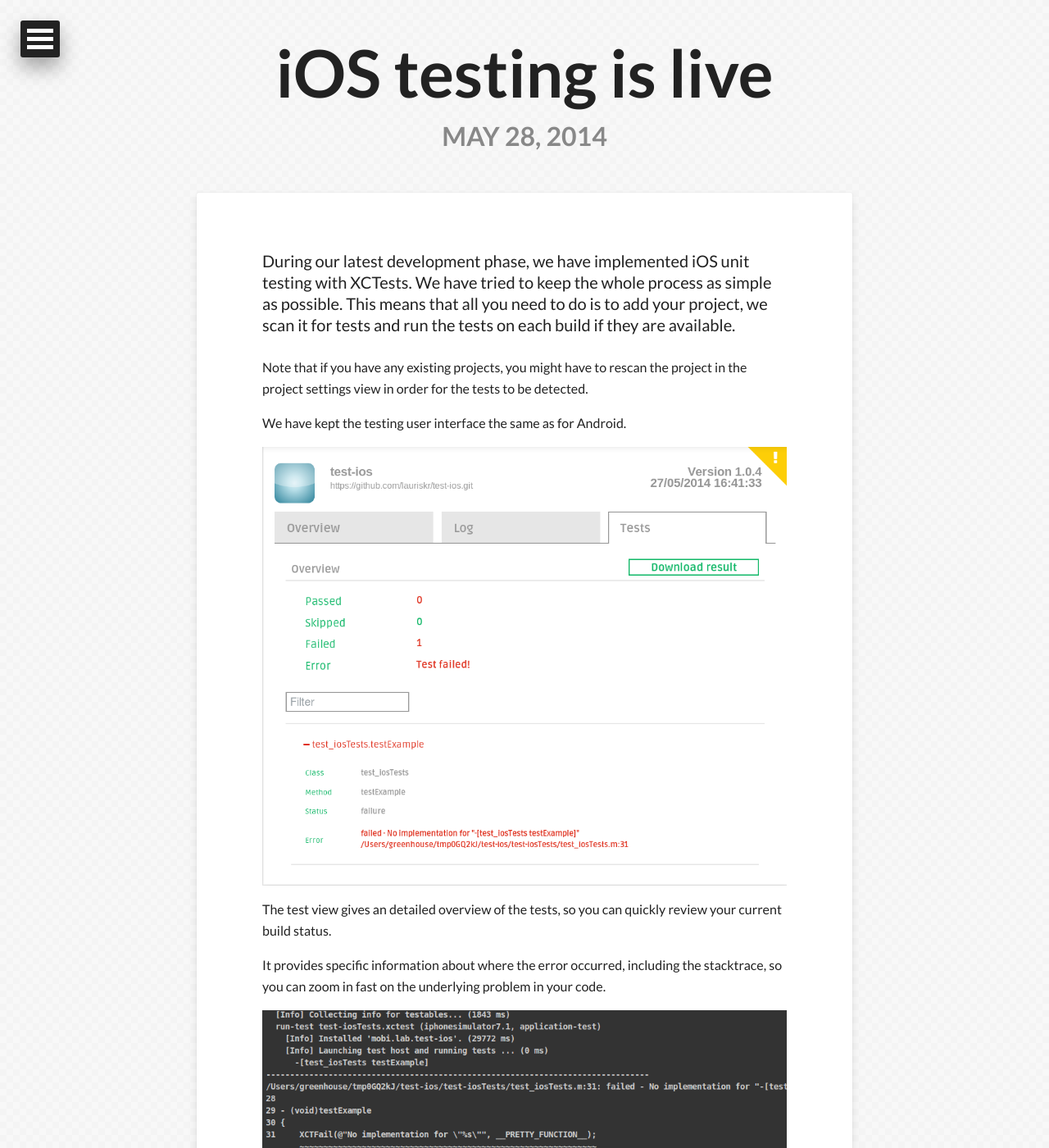
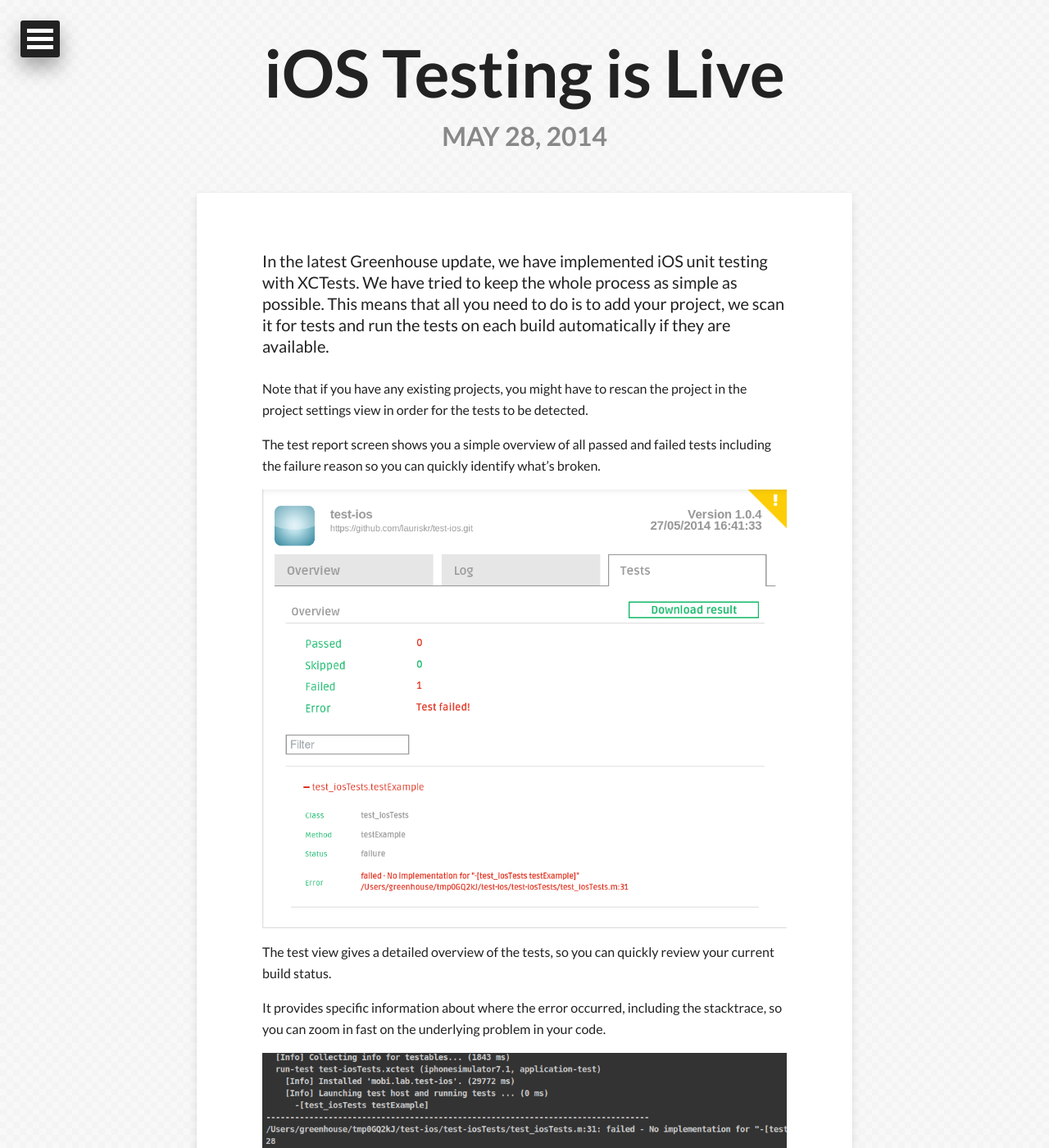
Before and after one commit to GreenhouseCI/blog.greenhouseci.com, a Jekyll site: the page built from _posts/2014-05-27-ios-testing.md, in a window 1280 px wide and 1400 px high. Shown: the whole window at 82% size. Built offline with Jekyll 4.4.1, drawn with Linux system fonts in a browser that asks for light colours; nearby versions of some CDN libraries; comment, search, counter and statistics services are not loaded; some of the changed text lies outside the part shown.

Commit message:
Small changes to iOS testing post

```diff
--- a/_posts/2014-05-27-ios-testing.md
+++ b/_posts/2014-05-27-ios-testing.md
@@ -1,22 +1,22 @@
 ---
 layout: post
-title:  "iOS testing is live"
+title:  "iOS Testing is Live"
 date:   2014-05-28 12:19:45
 categories: Greenhouse update
 share: true
 comments: true
 ---
 
-During our latest development phase, we have implemented iOS unit testing with XCTests.
-We have tried to keep the whole process as simple as possible. This means that all you need to do is to add your project, we scan it for tests and run the tests on each build if they are available.
+In the latest Greenhouse update, we have implemented iOS unit testing with XCTests.
+We have tried to keep the whole process as simple as possible. This means that all you need to do is to add your project, we scan it for tests and run the tests on each build automatically if they are available.
 
 Note that if you have any existing projects, you might have to rescan the project in the project settings view in order for the tests to be detected.
 
-We have kept the testing user interface the same as for Android.
+The test report screen shows you a simple overview of all passed and failed tests including the failure reason so you can quickly identify what's broken.
 
 ![iOS build view]({{ site.url }}/assets/ios_test_view.png)
 
-The test view gives an detailed overview of the tests, so you can quickly review your current build status.
+The test view gives a detailed overview of the tests, so you can quickly review your current build status.
 
 It provides specific information about where the error occurred, including the stacktrace, so you can zoom in fast on the underlying problem in your code.
 
```
